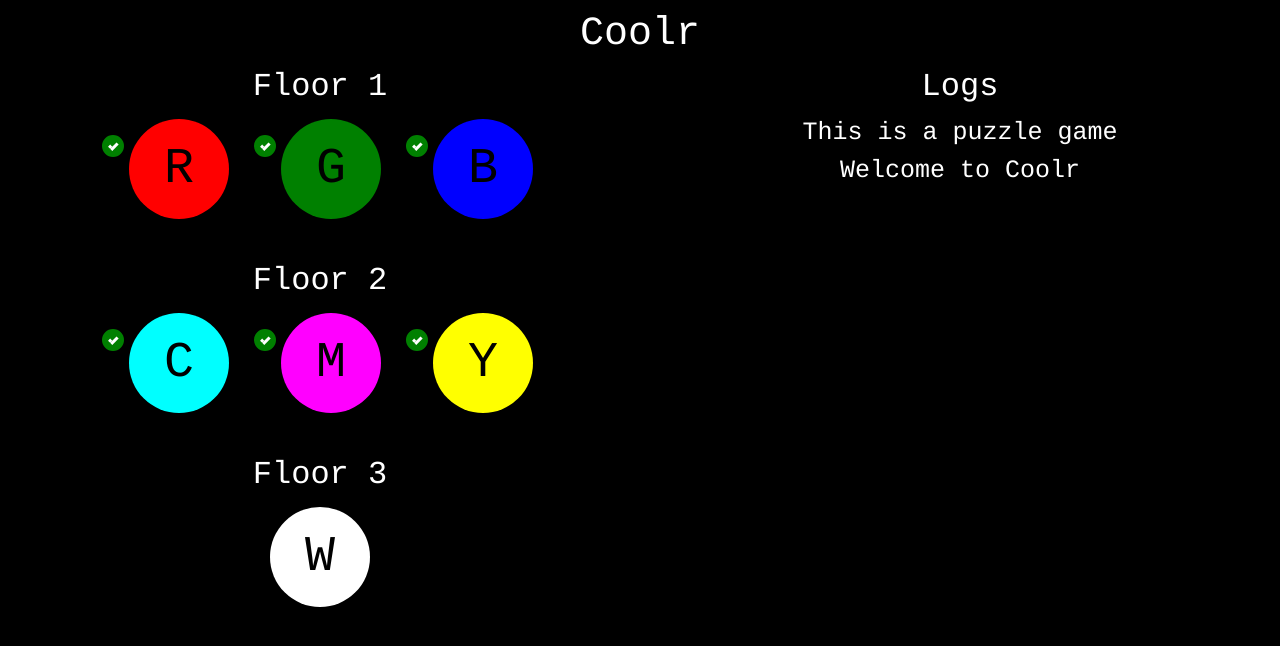
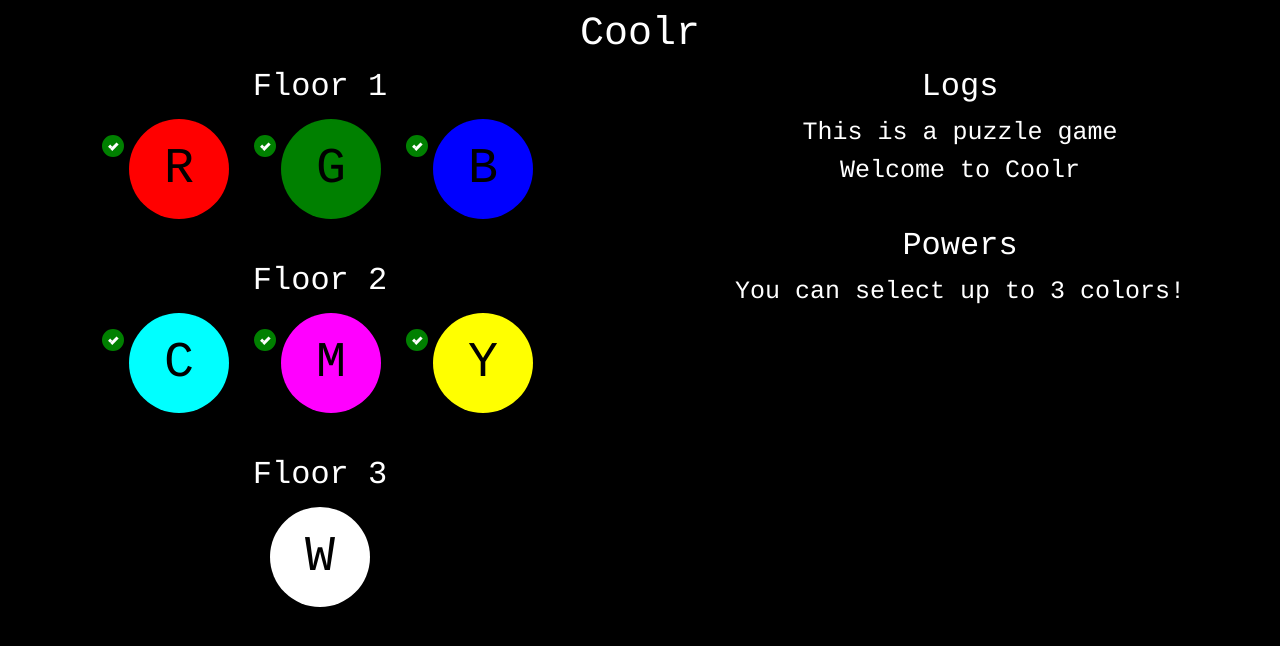
Before and after one commit to sebranly/coolr, a React (Create React App) app: page / in a window 1280 px wide. Shown: the top 646 px of the page. Built offline with nearby package versions, Linux system fonts and the light colour scheme.

Commit message:
feat: simplify powers

```diff
--- a/src/App.tsx
+++ b/src/App.tsx
@@ -35,11 +35,6 @@ const App = () => {
   const onSelectLevel = (level: Color) => () => {
     let newLevels: Color[] = [];
     let additionalLogs = [];
-
-    if (!save.hasSeenMix1) {
-      additionalLogs.push(MIX_ONE_COLOR_MSG);
-      setSave({ ...save, hasSeenMix1: true });
-    }
 
     if (!canMix2(save)) {
       const hasLevel = levels.includes(level);
@@ -119,7 +114,7 @@ const App = () => {
             <PuzzleSelection levels={levels} onRejectLevel={onRejectLevel} onSelectLevel={onSelectLevel} save={save} />
           </div>
           <div className="flex-two">
-            <Notes logs={logs} />
+            <Notes logs={logs} save={save} />
           </div>
         </div>
         {level && (
--- a/src/components/Notes.tsx
+++ b/src/components/Notes.tsx
@@ -1,19 +1,18 @@
 import * as React from 'react';
-import { Color } from '../types';
+import { Color, Save } from '../types';
 import classnames from 'classnames';
-import { MIX_ONE_COLOR_MSG, MIX_TWO_COLORS_MSG } from '../constants';
+import { getPowerLogs } from '../utils';
 
 export interface NotesProps {
   className?: string;
   logs: string[];
+  save: Save;
 }
 
 const Notes: React.FC<NotesProps> = (props) => {
-  const { className, logs } = props;
-  const regularLogs = logs.filter((log) => ![MIX_ONE_COLOR_MSG, MIX_TWO_COLORS_MSG].includes(log));
-  const powerLogs = logs.filter((log) => [MIX_ONE_COLOR_MSG, MIX_TWO_COLORS_MSG].includes(log));
-  const reversedLogs = [...regularLogs].reverse().slice(0, 5);
-  const reversedPowerLogs = [...powerLogs].reverse();
+  const { className, logs, save } = props;
+  const powerLogs = getPowerLogs(save);
+  const reversedLogs = [...logs].reverse().slice(0, 5);
 
   const hasPowerLogs = powerLogs.length > 0;
 
@@ -45,7 +44,7 @@ const Notes: React.FC<NotesProps> = (props) => {
       <>
         <br />
         <h2>Powers</h2>
-        {reversedPowerLogs.map((log, index) => (
+        {powerLogs.map((log, index) => (
           <div className="block" key={`${log}-${index}`}>
             {renderPowerLog(log)}
           </div>
--- a/src/types.ts
+++ b/src/types.ts
@@ -22,7 +22,4 @@ export interface Save {
   magenta: Progress;
   yellow: Progress;
   white: Progress;
-  hasSeenMix1: boolean;
-  hasSeenMix2: boolean;
-  hasSeenMix3: boolean;
 }
--- a/src/utils/index.ts
+++ b/src/utils/index.ts
@@ -1,3 +1,4 @@
+import { MIX_ONE_COLOR_MSG, MIX_THREE_COLORS_MSG, MIX_TWO_COLORS_MSG } from '../constants';
 import { Color, Progress, Save } from '../types';
 
 const getDefaultSave = () => {
@@ -10,10 +11,7 @@ const getDefaultSave = () => {
     cyan: Done,
     magenta: Done,
     yellow: Done,
-    white: Available,
-    hasSeenMix1: false,
-    hasSeenMix2: false,
-    hasSeenMix3: false
+    white: Available
   };
 
   return defaultSave;
@@ -28,7 +26,7 @@ const canMix2 = (save: Save) => {
   const greenDone = green === Done;
   const blueDone = blue === Done;
 
-  return (redDone && greenDone) || (redDone && blueDone) || (greenDone && blueDone);
+  return redDone && greenDone && blueDone;
 };
 
 const canMix3 = (save: Save) => {
@@ -115,6 +113,13 @@ const getResultLevelMix3 = (levels: Color[]) => {
   return undefined;
 };
 
+const getPowerLogs = (save: Save) => {
+  if (canMix3(save)) return [MIX_THREE_COLORS_MSG];
+  if (canMix2(save)) return [MIX_TWO_COLORS_MSG];
+
+  return [MIX_ONE_COLOR_MSG];
+};
+
 export {
   getResultLevelMix2,
   getResultLevelMix3,
@@ -125,5 +130,6 @@ export {
   hasLevel3,
   getLevelsText,
   getNewLevelsMix2,
-  getNewLevelsMix3
+  getNewLevelsMix3,
+  getPowerLogs
 };
```
